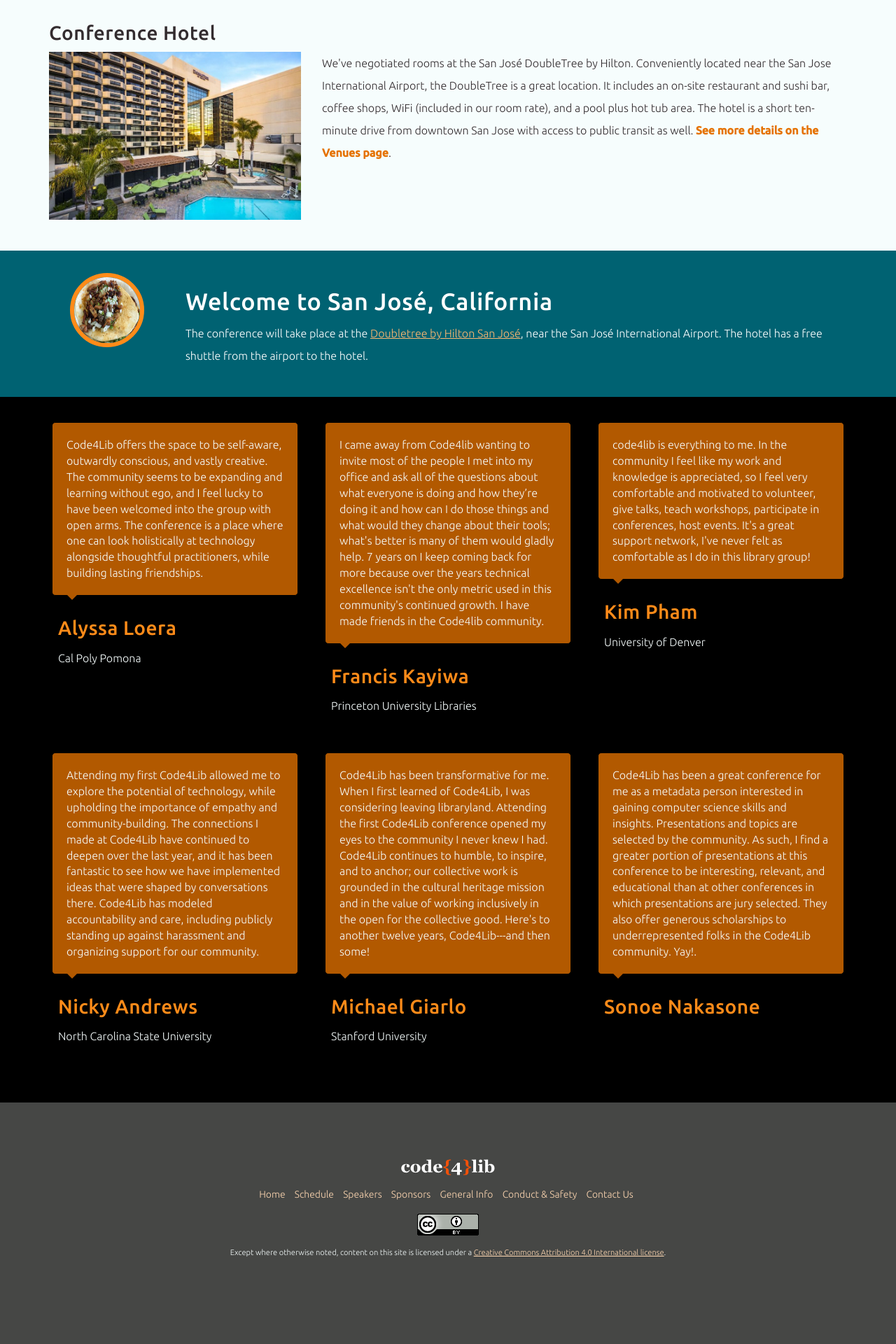
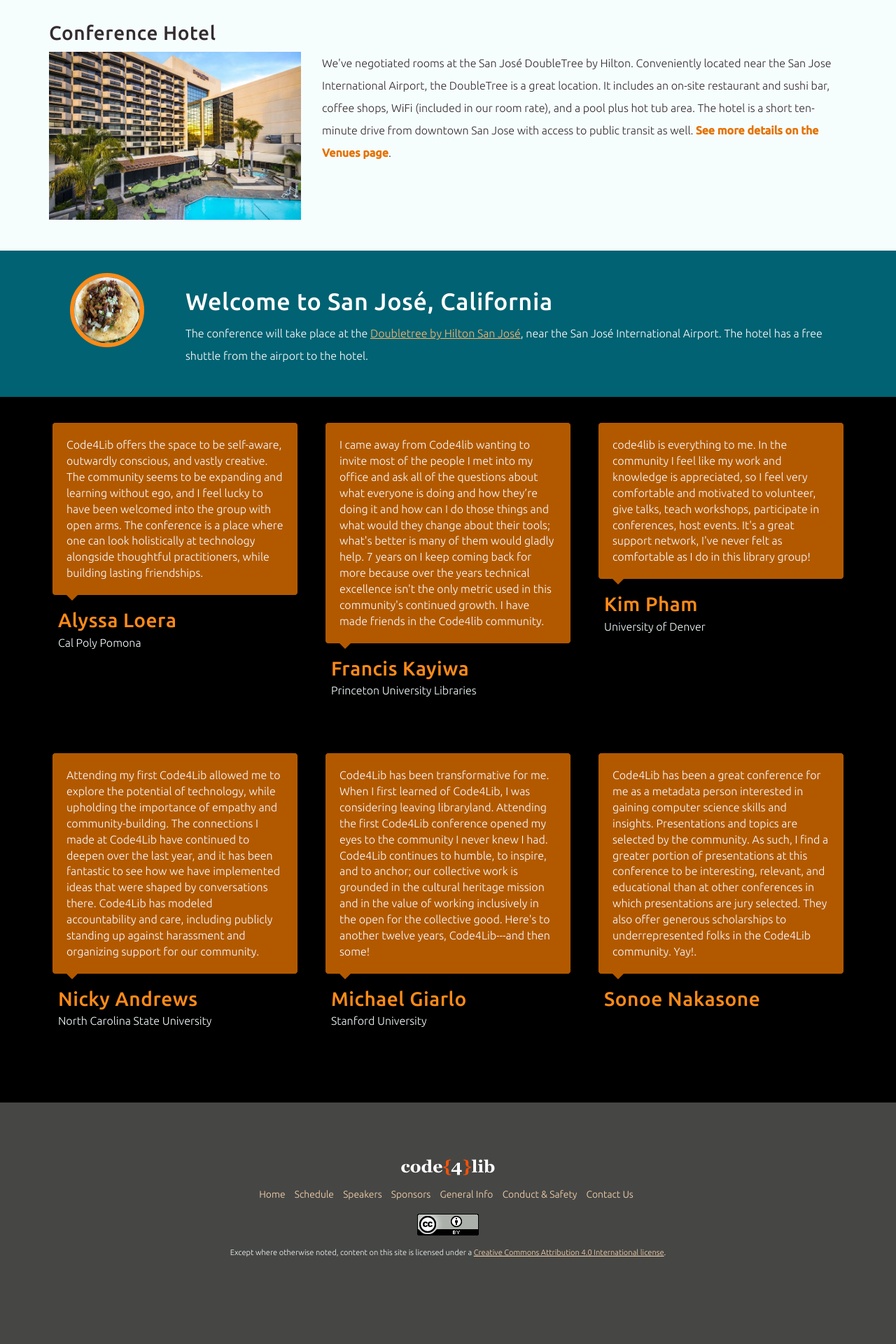
Before and after one commit to code4lib/2019.code4lib.org, a Jekyll site: the page built from index.html, in a window 1280 px wide. Shown: the part 698-2618 px from the top of the page at 70% size. Built offline with Jekyll 4.4.1, drawn with Linux system fonts in a browser that asks for light colours; some web fonts are replaced.

Commit message:
fixes testimonial layout issue and does some prettying up

```diff
--- a/assets/css/main.scss
+++ b/assets/css/main.scss
@@ -373,8 +373,19 @@
 /* ==========================================================================
    Testimonials
    ========================================================================== */
+#testimonials {
+  display: flex;
+  flex-wrap: wrap;
+  justify-content: space-between;
+}
 .testimonial {
   display: none;
+  float: none;
+  flex: 1 1 auto;
+}
+.testimonial h3 {
+  margin-top: ($line-height-computed / 2);
+  margin-bottom: 0;
 }
 .speech-bubble {
   color: $testimonial-color;
@@ -392,7 +403,7 @@
 }
 
 .bottom {
-  border-color: $primary-dark transparent transparent transparent;
+  border-color: $testimonial-bg transparent transparent transparent;
   border-width: 8px 8px 0px 8px;
   bottom: -8px;
 }
```
